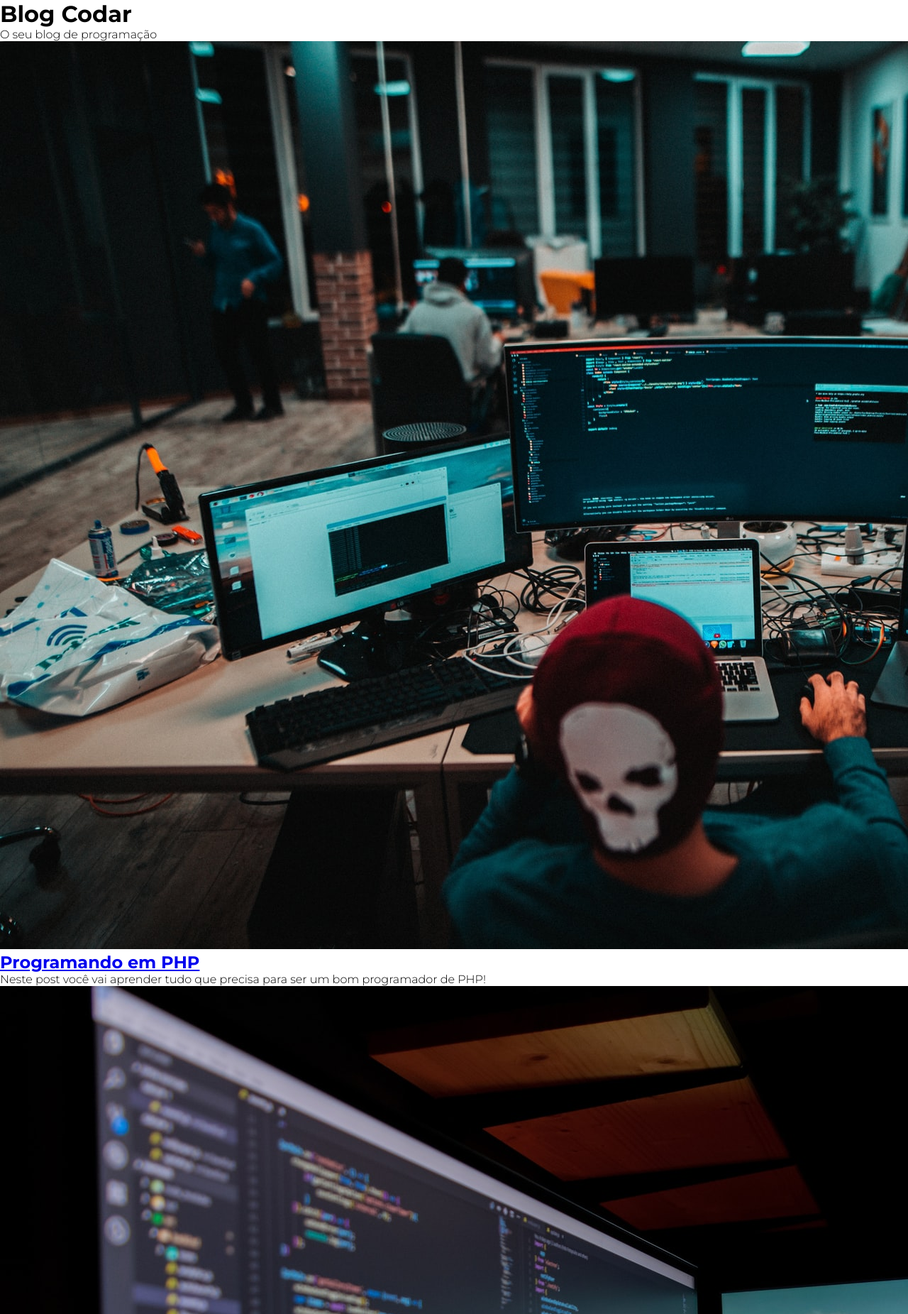
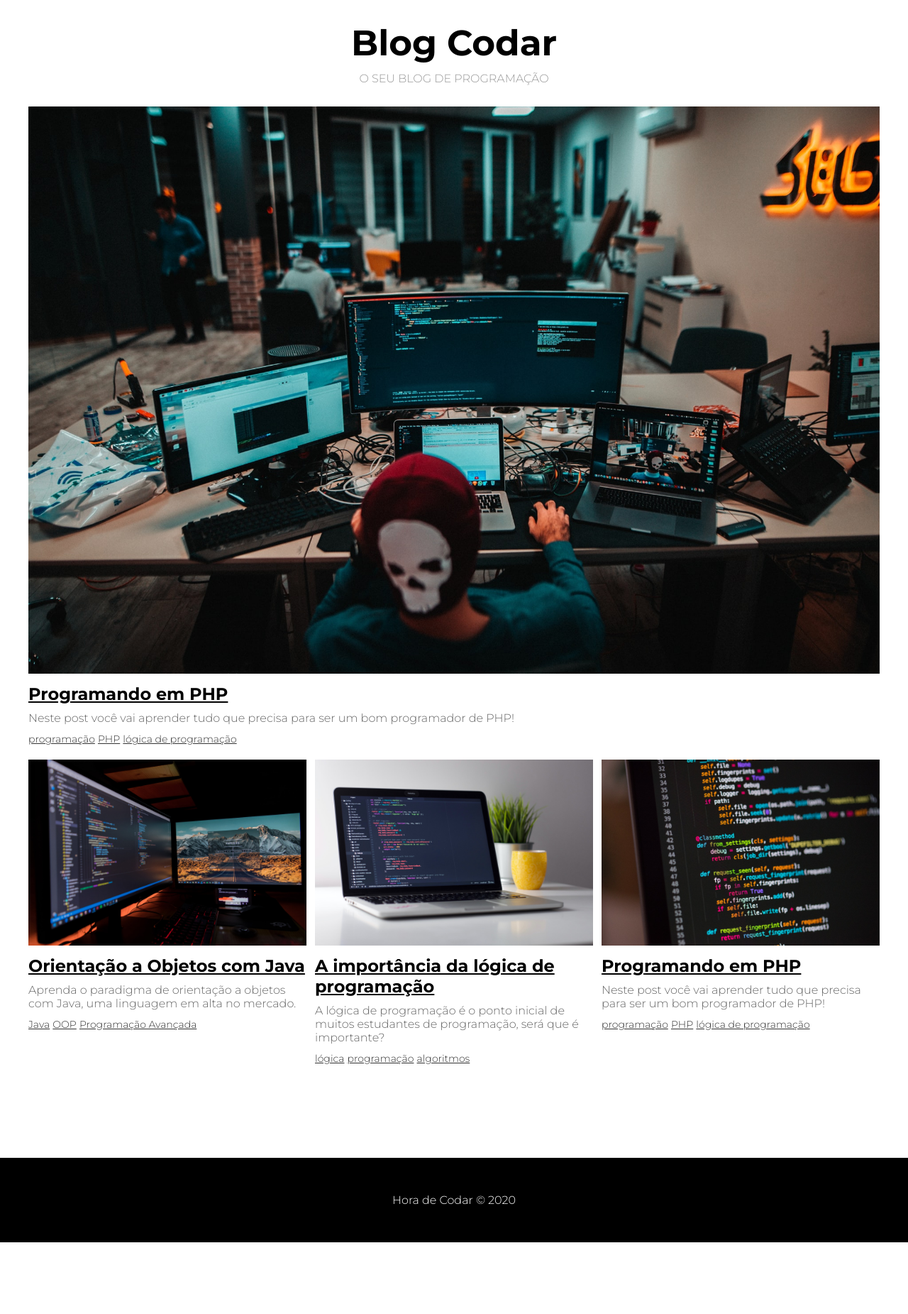
Before and after one commit to ericksalignac/projeto_blog, a PHP site: page / in a window 1280 px wide; the page is wider, and only the part inside the window is pictured. Shown: the part 69-1920 px from the top of that part at 71% size. After the commit the page ends 1819 px from the top of that part, so only its background shows below. Run offline with PHP 8.4, Linux system fonts and the light colour scheme; data that the repository does not hold is empty.

Commit message:
Finalizando a Home

```diff
--- a/css/styles.css
+++ b/css/styles.css
@@ -12,6 +12,77 @@ html {
 
 main {
   margin-bottom: 250px;
+}
+
+/* HOME */
+
+#title-container {
+  min-width: 500px;
+  text-align: center;
+  margin-top: 30px;
+}
+
+#title-container h1 {
+  font-size: 50px;
+}
+#title-container p {
+  margin-top: 10px;
+  text-transform: uppercase;
+  color: #999;
+}
+
+#posts-container {
+  max-width: 1200px;
+  margin: 0 auto;
+  margin-top: 30px;
+  display: flex;
+  flex-wrap: wrap;
+}
+
+.post-box:first-child {
+  min-width: 100%;
+}
+
+.post-box {
+  flex: 1 1 0;
+  margin-bottom: 20px;
+}
+
+.post-box:nth-child(3) {
+  margin: 0 1%;
+}
+
+.post-box img {
+  width: 100%;
+}
+
+.post-box .post-title {
+  font-size: 24px;
+  margin: 10px 0;
+}
+
+.post-box .post-title a {
+  color: #000;
+  transition: .5s;
+}
+
+.post-box .post-title a:hover {
+  color: #999;
+}
+
+.post-box .post-description {
+  color: #666;
+}
+
+.tags-container {
+  margin-top: 10px;
+}
+
+.tags-container a {
+  font-size: 14px;
+  color: #333;
+  display: inline-block;
+  margin-rigth: 5px;
 }
 
 /* NAVBAR */
--- a/index.php
+++ b/index.php
@@ -11,13 +11,14 @@
       <?php foreach($posts as $post): ?>
         <div class="post-box">
           <img src="<?= $BASE_URL ?>/img/<?= $post['img'] ?>" alt="<?= $post['title'] ?>">
-          <h2 class="post-tile"><a href="<?= $BASE_URL ?>/post.php?id=<?= $post['id'] ?>"><?= $post['title'] ?></a></h2>
+          <h2 class="post-title">
+            <a href="<?= $BASE_URL ?>post.php?id=<?= $post['id'] ?>"><?= $post['title'] ?></a>
+          </h2>
           <p class="post-description"><?= $post['description'] ?></p>
           <div class="tags-container">
-          <?php foreach($post['description'] as $tag): ?>
-            <a href="#">$tag</a>
-          <?php endforeach; ?>
-            </div>
+            <?php foreach($post['tags'] as $tag): ?>
+              <a href="#"><?= $tag ?></a>
+            <?php endforeach; ?>
           </div>
         </div>
       <?php endforeach; ?>
```
